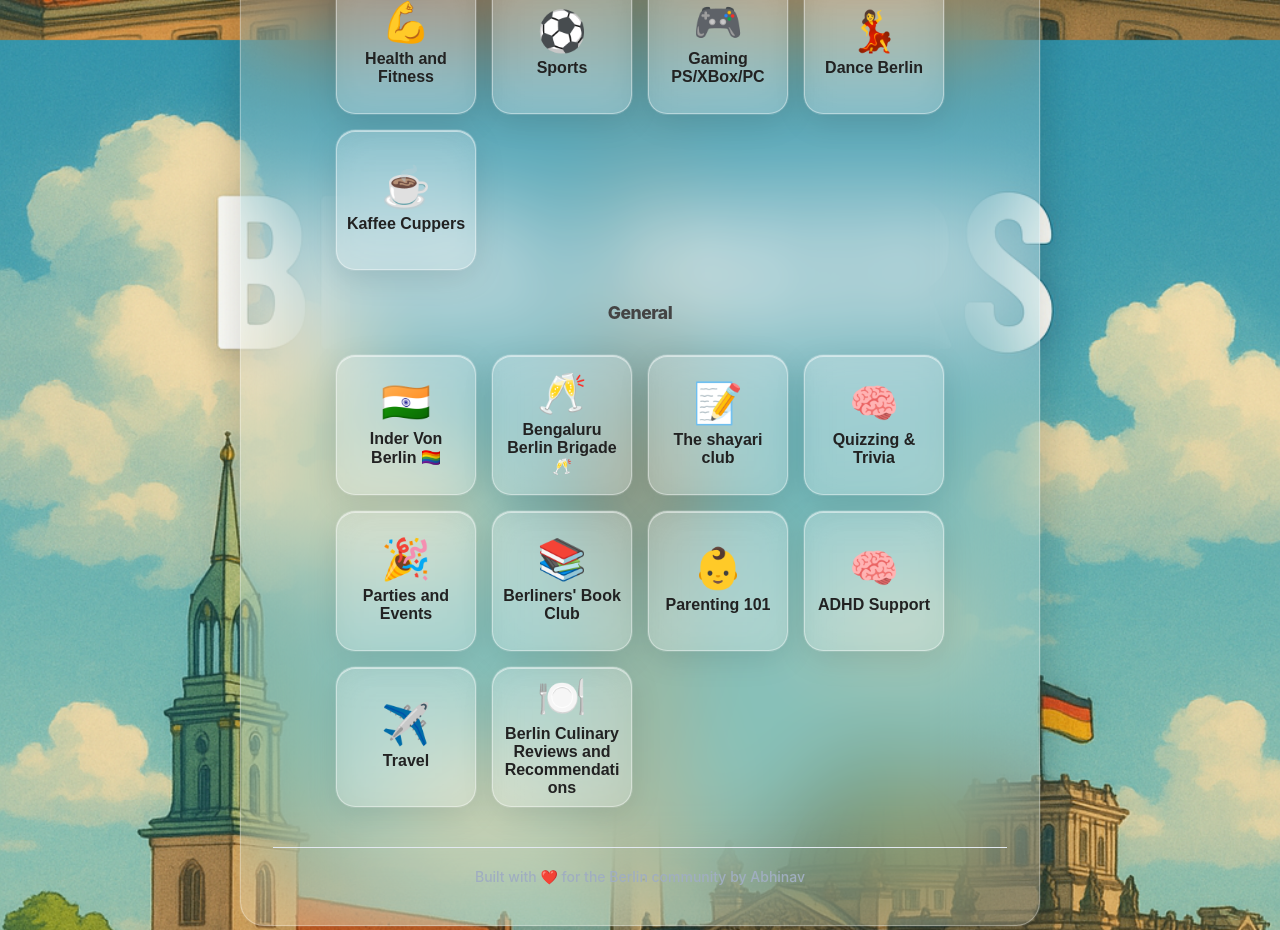
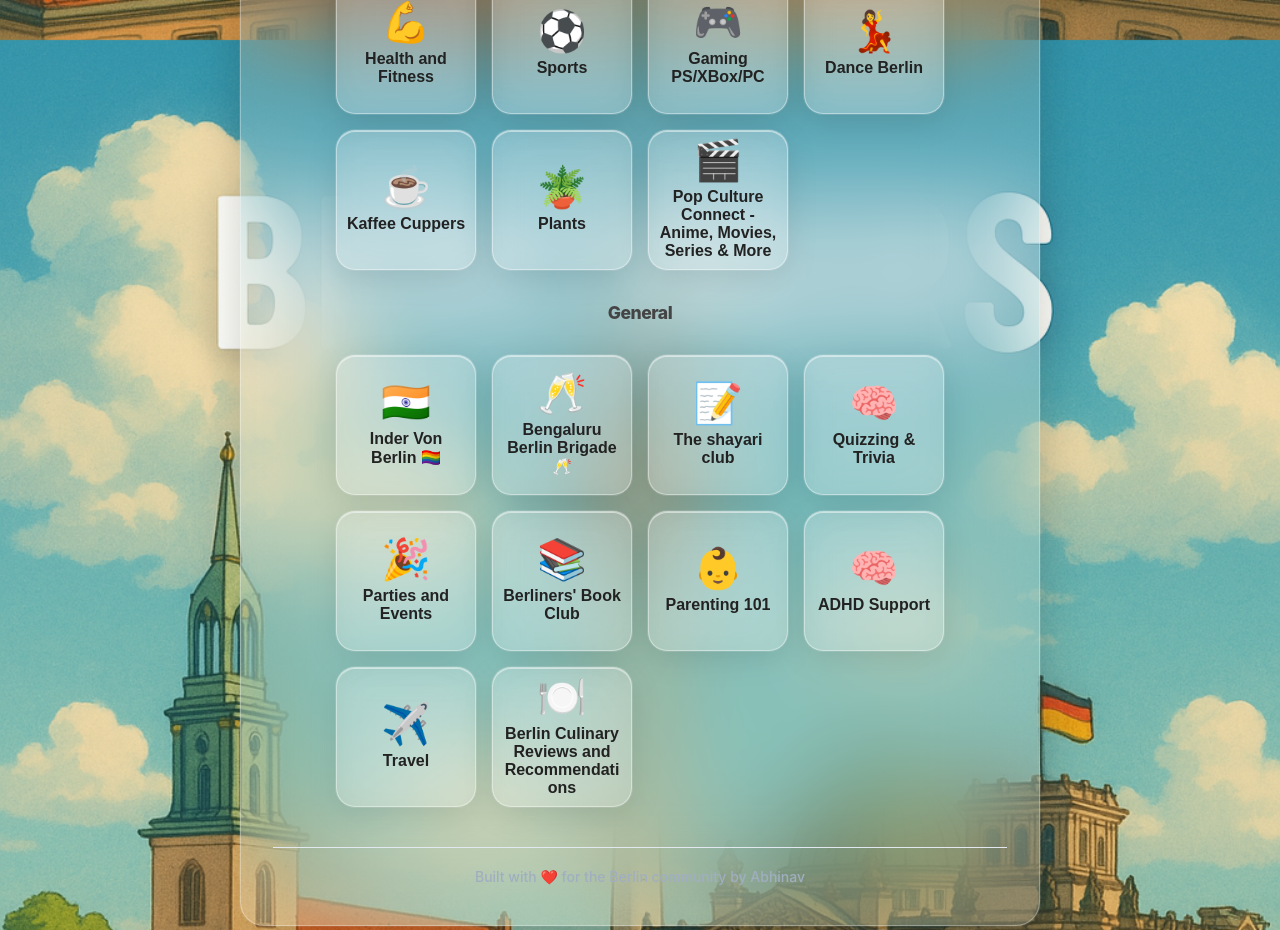
Before and after one commit to abhinavtech/berliners, a React (Create React App) app: page /#/ in a window 1280 px wide. Shown: the part 1240-2170 px from the top of the page. Built offline with nearby package versions, Linux system fonts and the light colour scheme.

Commit message:
Adds new social groups
Adds new social groups to the list.

These groups focus on plants and pop culture.

```diff
--- a/src/groups.js
+++ b/src/groups.js
@@ -179,5 +179,19 @@ export const groups = [
     url: "https://chat.whatsapp.com/IbYS8KW9RYe2TTM6WWdY49",
     category: 'Social',
     subcategory: 'Activities'
-  }
+  },
+  {
+    id: 'plants',
+    name: "🪴 Plants",
+    url: "https://chat.whatsapp.com/IwlT3zbuGURETcRqifnjbY",
+    category: 'Social',
+    subcategory: 'Activities'
+  },
+  {
+    id: 'pop-culture-connect',
+    name: "🎬 Pop Culture Connect - Anime, Movies, Series & More",
+    url: "https://chat.whatsapp.com/KJvGjoxOIZ058T1NCTAI4G",
+    category: 'Social',
+    subcategory: 'Activities'
+  },
 ];
```
